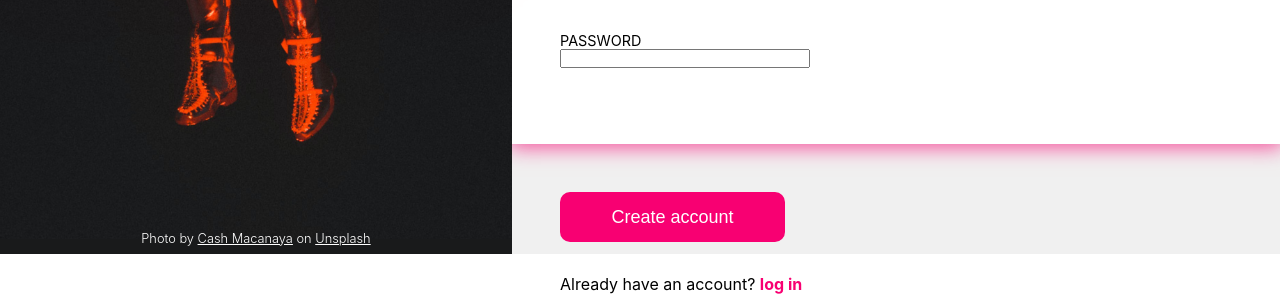
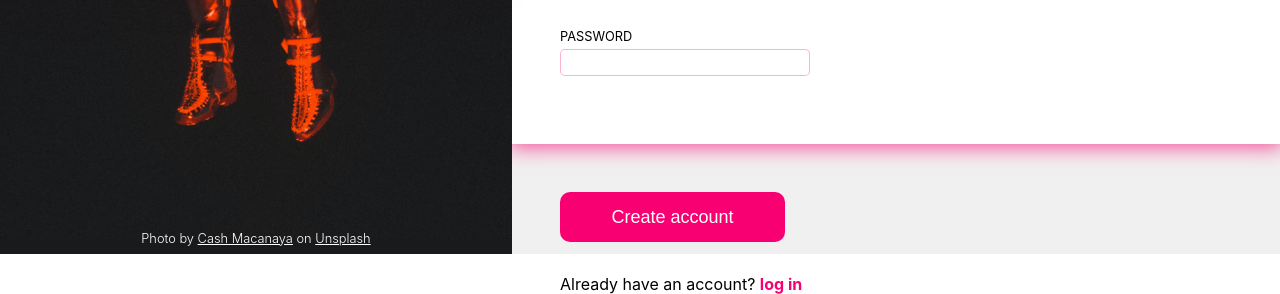
Before and after one commit to tmbruce/signup, a plain HTML site: page index.html in a window 1280 px wide. Shown: the part 546-840 px from the top of the page. Drawn offline with Linux system fonts and the light colour scheme; a web font is replaced by a local one.

Commit message:
Work on form laoyout

```diff
--- a/main.css
+++ b/main.css
@@ -163,9 +163,20 @@ main > div > p {
 
 .input-field {
   text-transform: uppercase;
-  font-size: 0.9rem;
+  font-size: 0.8rem;
   display: flex;
   flex-direction: column;
   justify-content: space-between;
   width: 250px;
 }
+.input-field > label {
+  padding-bottom: 5px;
+}
+
+input {
+  padding-left: 5px;
+  display: inline-block;
+  height: 25px;
+  border-radius: 5px;
+  border: 1px solid rgba(248, 0, 114, 0.3);
+}
```
